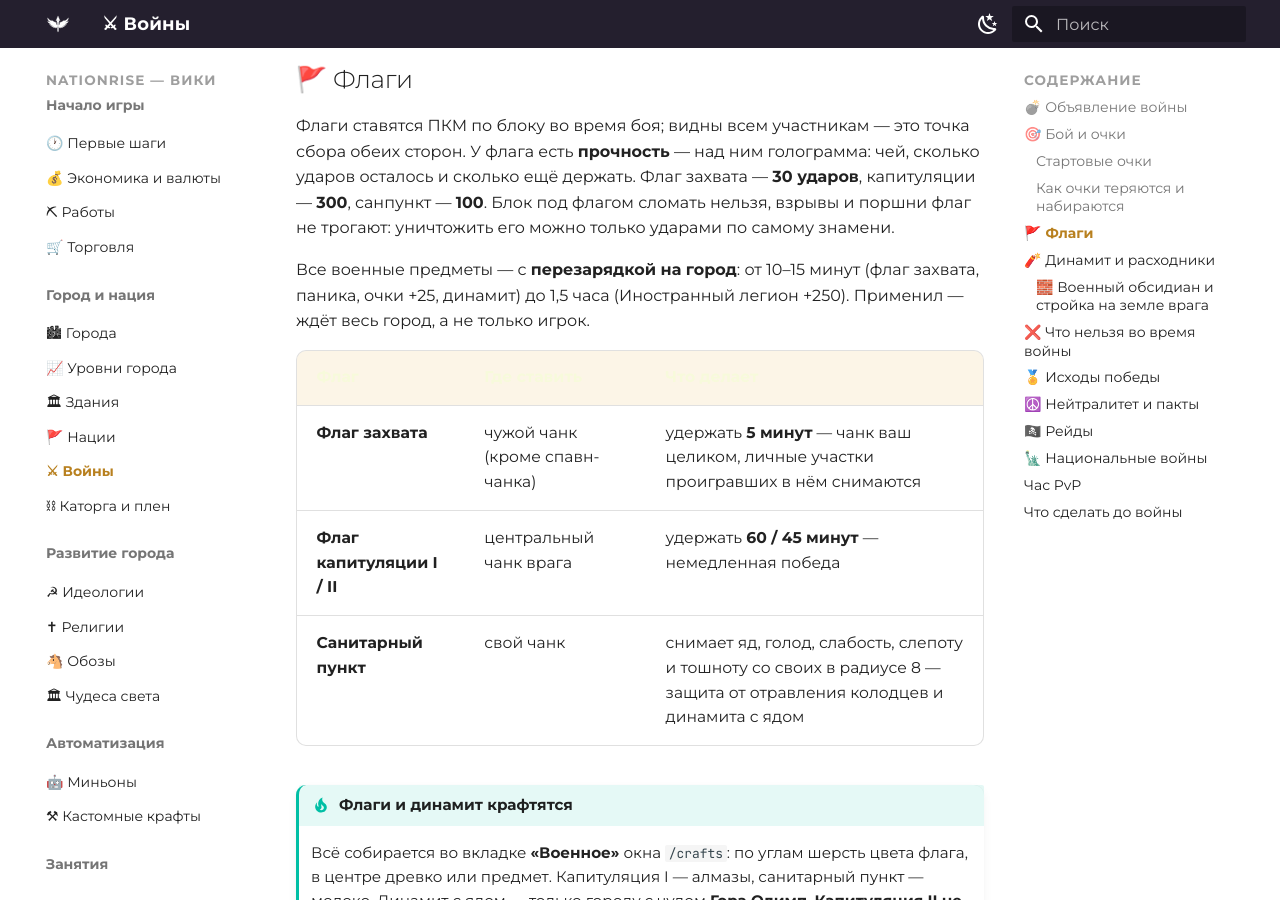
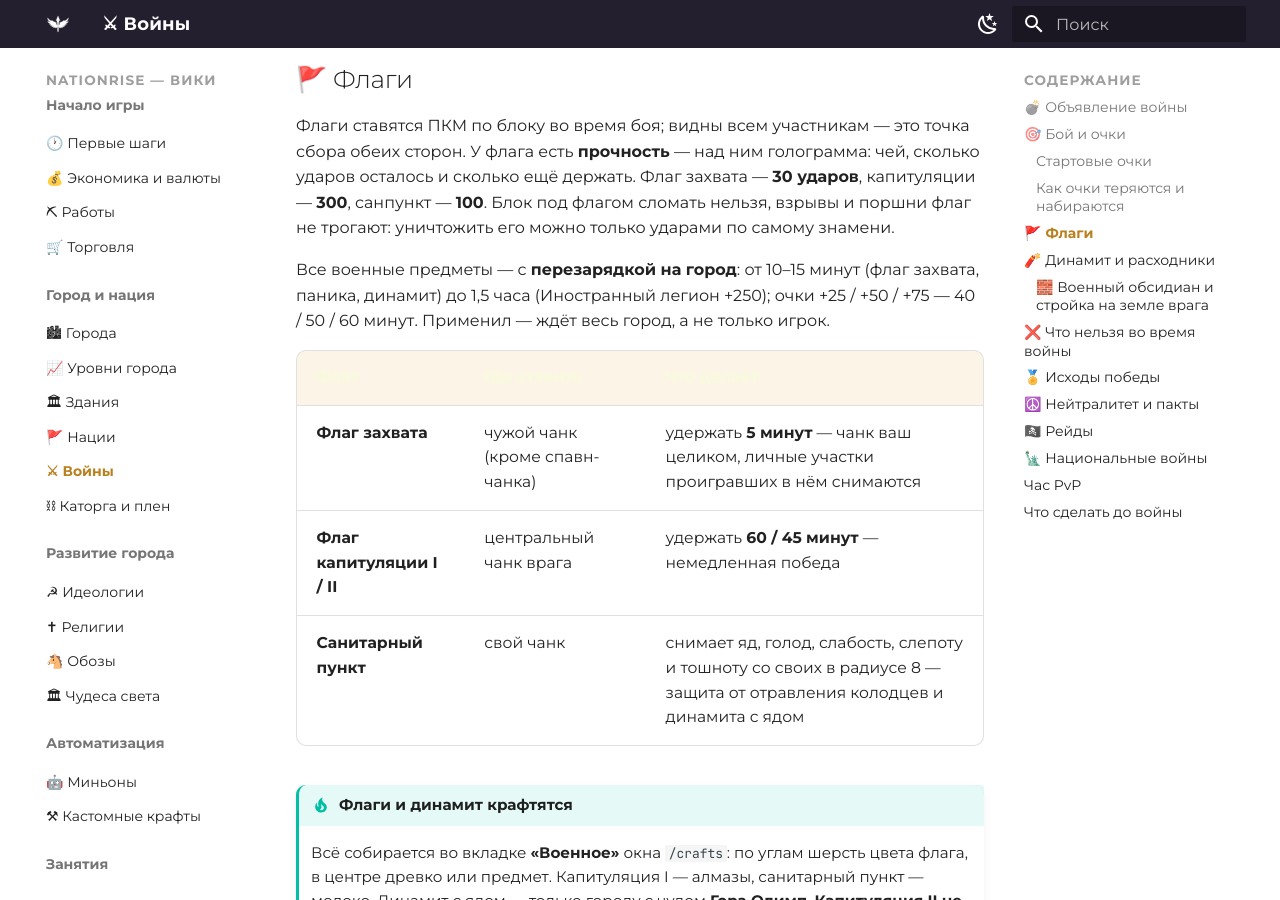
Before and after one commit to zixSSSed/NationRise-Wiki-RU, an MkDocs documentation site: the page built from docs/war.md, in a window 1280 px wide and 900 px high, scrolled down 3275 px. Built offline with MkDocs 1.6.1 and Material for MkDocs 9.7.7, drawn with Linux system fonts in a browser that asks for light colours.

Commit message:
Очки +25/+50/+75: перезарядка 40/50/60 мин
Co-Authored-By: Claude Opus 5.5 <noreply@anthropic.com>

```diff
--- a/docs/war.md
+++ b/docs/war.md
@@ -94,8 +94,8 @@
 ещё держать. Флаг захвата — **30 ударов**, капитуляции — **300**, санпункт — **100**. Блок под флагом сломать
 нельзя, взрывы и поршни флаг не трогают: уничтожить его можно только ударами по самому знамени.
 
-Все военные предметы — с **перезарядкой на город**: от 10–15 минут (флаг захвата, паника, очки +25,
-динамит) до 1,5 часа (Иностранный легион +250). Применил — ждёт весь город, а не только игрок.
+Все военные предметы — с **перезарядкой на город**: от 10–15 минут (флаг захвата, паника, динамит)
+до 1,5 часа (Иностранный легион +250); очки +25 / +50 / +75 — 40 / 50 / 60 минут. Применил — ждёт весь город, а не только игрок.
 
 | Флаг | Где ставить | Что делает |
 |---|---|---|
```
